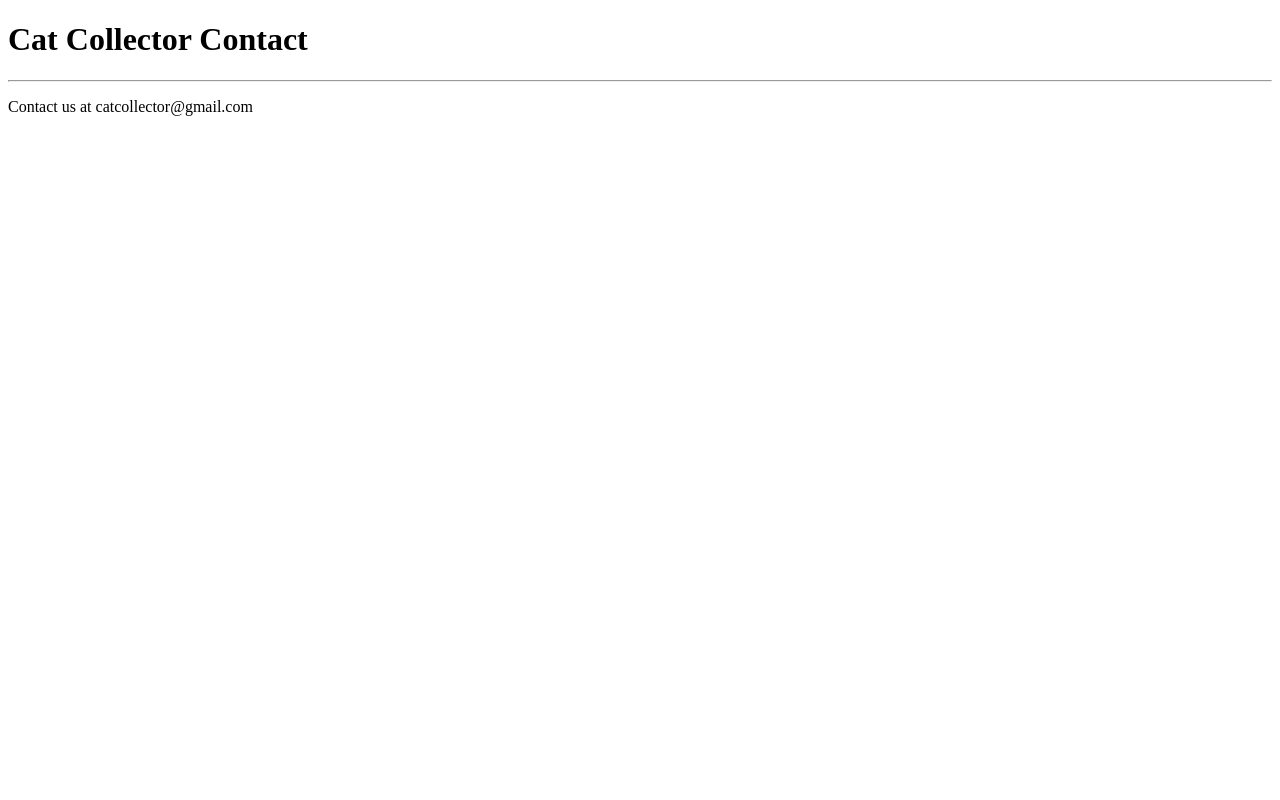
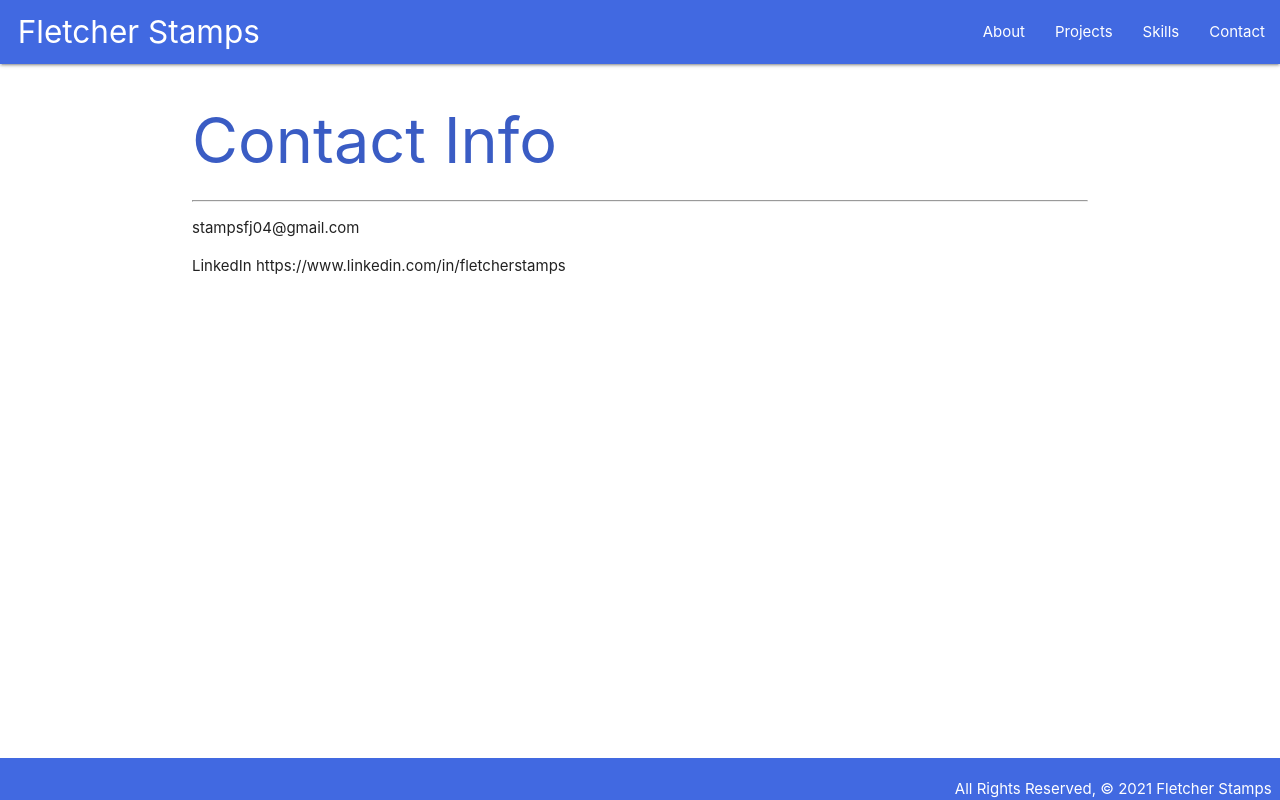
Before and after one commit to Fletch8/My_portfolio, a Django app: page /contact/ in a window 1280 px wide. Run offline with Django 3.2, Linux system fonts and the light colour scheme.

Commit message:
add: projects, skills, contact pages; style changes

```diff
--- a/main_app/static/style.css
+++ b/main_app/static/style.css
@@ -1,11 +1,20 @@
 h1 {
-  color: tomato;
+  color: rgb(58, 92, 196);
 }
 
 a {
   color: black;
   text-decoration: none;
 }
+
+nav {
+  background-color: royalblue;
+}
+
+.page-footer {
+  background-color: royalblue;
+}
+
 nav li > a {
   color: white;
 }
@@ -27,6 +36,3 @@ body {
 main {
   flex: 1 0 auto;
 }
-.navbar-fixed {
-  @extend .blue;
-}
--- a/main_app/templates/about.html
+++ b/main_app/templates/about.html
@@ -2,5 +2,6 @@
 
 {% block content %}
     <h1>A little bit about me</h1>
+    <hr>
     <p>I’m a software engineer with a passion for developing readable and efficient code. I strive to produce scalable solutions for emerging industries. I’m motivated by the great things that can be achieved with technology and creativity. Working well with others and being open minded is second nature to me and I look forward to working on a highly collaborative team.</p>
 {% endblock %}
--- a/main_app/templates/base.html
+++ b/main_app/templates/base.html
@@ -25,6 +25,7 @@
           <li><a href="{% url 'about' %}">About</a></li>
           <li><a href="{% url 'projects' %}">Projects</a></li>
           <li><a href="{% url 'skills' %}">Skills</a></li>
+          <li><a href="{% url 'contact'%}">Contact</a></li>
         </ul>
       </div>
     </nav>
@@ -33,6 +34,7 @@
     <li><a href="{% url 'about' %}">About</a></li>
     <li><a href="{% url 'projects' %}">Projects</a></li>
     <li><a href="{% url 'skills' %}">Skills</a></li>
+    <li><a href="{% url 'contact'%}">Contact</a></li>
   </ul>
   <main class="container">
     {% block content %}
--- a/main_app/templates/contact.html
+++ b/main_app/templates/contact.html
@@ -1,14 +1,8 @@
-<!DOCTYPE html>
-<html lang="en">
-<head>
-    <meta charset="UTF-8">
-    <meta http-equiv="X-UA-Compatible" content="IE=edge">
-    <meta name="viewport" content="width=device-width, initial-scale=1.0">
-    <title>Cat Collector</title>
-</head>
-<body>
-    <h1>Cat Collector Contact</h1>
+{% extends 'base.html' %}
+
+{% block content %}
+    <h1>Contact Info</h1>
     <hr />
-    <p>Contact us at catcollector@gmail.com</p>
-</body>
-</html>
+    <p>stampsfj04@gmail.com</p>
+    <p>LinkedIn https://www.linkedin.com/in/fletcherstamps</p>
+{% endblock %}
--- a/main_app/templates/projects.html
+++ b/main_app/templates/projects.html
@@ -1,5 +1,7 @@
 {% extends 'base.html' %}
 
 {% block content %}
+    <h1>Some of my Projects</h1>
+    <hr>
 
 {% endblock %}
--- a/main_app/templates/skills.html
+++ b/main_app/templates/skills.html
@@ -1,5 +1,7 @@
 {% extends 'base.html' %}
 
 {% block content %}
+    <h1>Skills Framworks and Technologies</h1>
+    <hr>
 
 {% endblock %}
```
